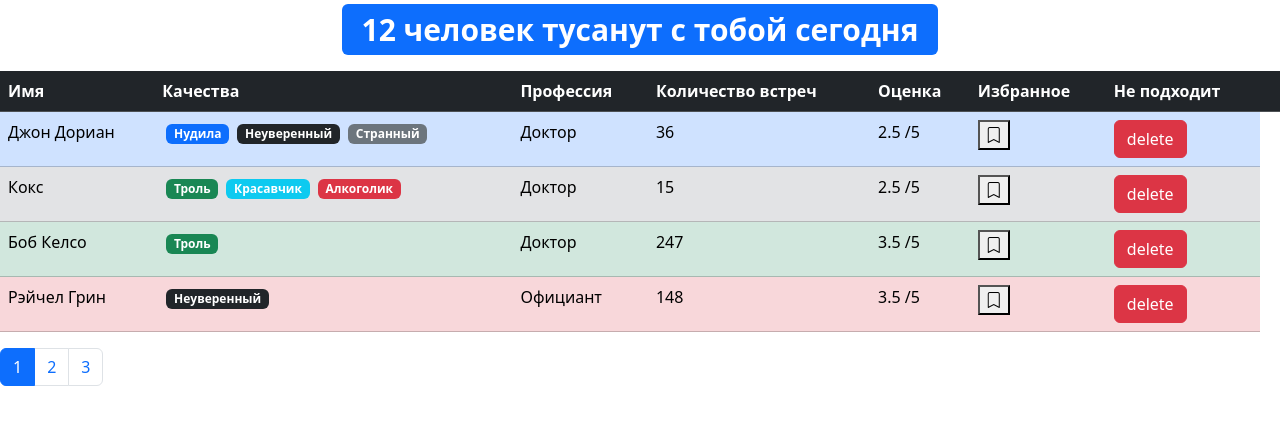
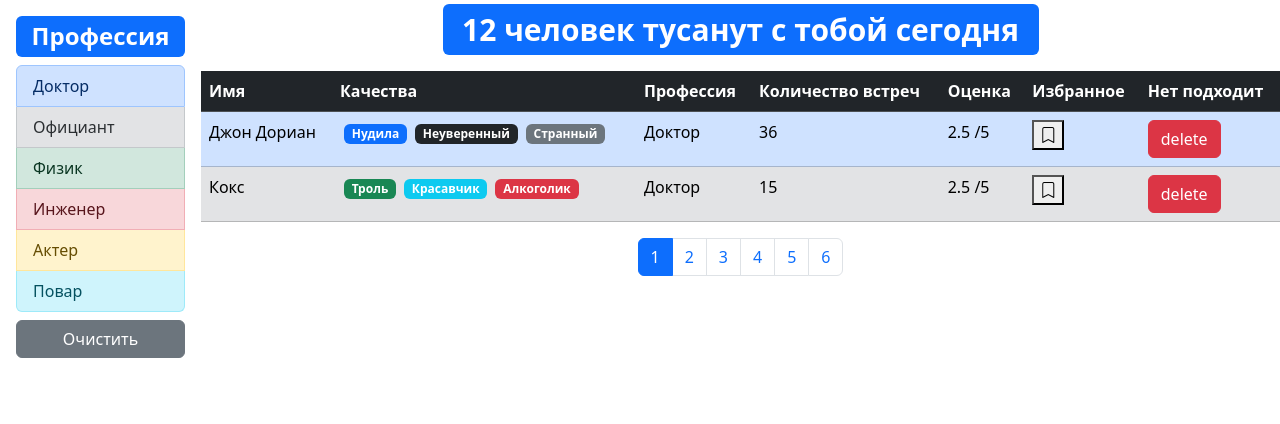
Before and after one commit to andrevyakin/001-react-fast-company, a React (Create React App) app: page / in a window 1280 px wide. Shown: the top 424 px of the page. Built offline with nearby package versions, Linux system fonts and the light colour scheme.

Commit message:
Filtering

```diff
--- a/package.json
+++ b/package.json
@@ -18,7 +18,8 @@
         "start": "react-scripts start",
         "build": "react-scripts build",
         "test": "react-scripts test",
-        "eject": "react-scripts eject"
+        "eject": "react-scripts eject",
+        "format": "npx prettier --write ."
     },
     "eslintConfig": {
         "extends": [
--- a/public/index.html
+++ b/public/index.html
@@ -1,21 +1,24 @@
 <!DOCTYPE html>
 <html lang="en">
     <head>
-    <meta charset="utf-8"/>
-    <link rel="icon" href="%PUBLIC_URL%/favicon.ico"/>
-    <link rel="stylesheet" href="https://cdn.jsdelivr.net/npm/bootstrap-icons@1.5.0/font/bootstrap-icons.css">
-    <meta name="viewport" content="width=device-width, initial-scale=1"/>
-    <meta name="theme-color" content="#000000"/>
+        <meta charset="utf-8" />
+        <link rel="icon" href="%PUBLIC_URL%/favicon.ico" />
+        <link
+            rel="stylesheet"
+            href="https://cdn.jsdelivr.net/npm/bootstrap-icons@1.5.0/font/bootstrap-icons.css"
+        />
+        <meta name="viewport" content="width=device-width, initial-scale=1" />
+        <meta name="theme-color" content="#000000" />
         <meta
             name="description"
             content="Web site created using create-react-app"
         />
-    <link rel="apple-touch-icon" href="%PUBLIC_URL%/logo192.png"/>
+        <link rel="apple-touch-icon" href="%PUBLIC_URL%/logo192.png" />
         <!--
   manifest.json provides metadata used when your web app is installed on a
   user's mobile device or desktop. See https://developers.google.com/web/fundamentals/web-app-manifest/
 -->
-    <link rel="manifest" href="%PUBLIC_URL%/manifest.json"/>
+        <link rel="manifest" href="%PUBLIC_URL%/manifest.json" />
         <!--
   Notice the use of %PUBLIC_URL% in the tags above.
   It will be replaced with the URL of the `public` folder during the build.
@@ -39,5 +42,6 @@ The build step will place the bundled scripts into the <body> tag.
 
 To begin the development, run `npm start` or `yarn start`.
 To create a production bundle, use `npm run build` or `yarn build`.
---></body>
+-->
+    </body>
 </html>
--- a/src/app/App.js
+++ b/src/app/App.js
@@ -1,10 +1,12 @@
-import React, { useState } from 'react';
+import React, { useState, useEffect } from 'react';
 import Users from './components/users';
-import SearchStatus from './components/searchStatus';
 import api from './api';
 
 function App() {
-    const [users, setUsers] = useState(api.users.fetchAll());
+    const [users, setUsers] = useState();
+    useEffect(() => {
+        api.users.fetchAll().then((data) => setUsers(data));
+    }, []);
     const handleBookMark = (id) => {
         setUsers(
             users.map((user) => {
@@ -18,14 +20,15 @@ function App() {
     const handleDelete = (userId) =>
         setUsers(users.filter((user) => user._id !== userId));
     return (
-        <>
-            <SearchStatus length={users.length} />
-            <Users
-                users={users}
-                onBookMark={handleBookMark}
-                onDelete={handleDelete}
-            />
-        </>
+        <div>
+            {users && (
+                <Users
+                    onDelete={handleDelete}
+                    onBookMark={handleBookMark}
+                    users={users}
+                />
+            )}
+        </div>
     );
 }
 
--- /dev/null
+++ b/src/app/api/fake.api/professions.api.js
@@ -0,0 +1,26 @@
+export const professionsObject = {
+    doctor: { _id: '67rdca3eeb7f6fgeed471818', name: 'Доктор' },
+    waiter: { _id: '67rdca3eeb7f6fgeed471820', name: 'Официант' },
+    physics: { _id: '67rdca3eeb7f6fgeed471814', name: 'Физик' },
+    engineer: { _id: '67rdca3eeb7f6fgeed471822', name: 'Инженер' },
+    actor: { _id: '67rdca3eeb7f6fgeed471824', name: 'Актер' },
+    cook: { _id: '67rdca3eeb7f6fgeed471829', name: 'Повар' }
+};
+export const professions = [
+    { _id: '67rdca3eeb7f6fgeed471818', name: 'Доктор' },
+    { _id: '67rdca3eeb7f6fgeed471820', name: 'Официант' },
+    { _id: '67rdca3eeb7f6fgeed471814', name: 'Физик' },
+    { _id: '67rdca3eeb7f6fgeed471822', name: 'Инженер' },
+    { _id: '67rdca3eeb7f6fgeed471824', name: 'Актер' },
+    { _id: '67rdca3eeb7f6fgeed471829', name: 'Повар' }
+];
+const fetchAll = () =>
+    new Promise((resolve) => {
+        window.setTimeout(function () {
+            resolve(professions);
+        }, 2000);
+    });
+
+export default {
+    fetchAll
+};
--- a/src/app/api/fake.api/user.api.js
+++ b/src/app/api/fake.api/user.api.js
@@ -1,11 +1,4 @@
-const professions = {
-    doctor: { _id: '67rdca3eeb7f6fgeed471818', name: 'Доктор' },
-    waiter: { _id: '67rdca3eeb7f6fgeed471820', name: 'Официант' },
-    physics: { _id: '67rdca3eeb7f6fgeed471814', name: 'Физик' },
-    engineer: { _id: '67rdca3eeb7f6fgeed471822', name: 'Инженер' },
-    actor: { _id: '67rdca3eeb7f6fgeed471824', name: 'Актер' },
-    cook: { _id: '67rdca3eeb7f6fgeed471829', name: 'Повар' }
-};
+import { professionsObject as professions } from './professions.api';
 const qualities = {
     tedious: {
         _id: '67rdca3eeb7f6fgeed471198',
@@ -149,6 +142,14 @@ const users = [
         bookmark: false
     }
 ];
-export function fetchAll() {
-    return users;
-}
+
+const fetchAll = () =>
+    new Promise((resolve) => {
+        window.setTimeout(function () {
+            resolve(users);
+        }, 2000);
+    });
+
+export default {
+    fetchAll
+};
--- a/src/app/api/index.js
+++ b/src/app/api/index.js
@@ -1,5 +1,7 @@
-import * as users from './fake.api/user.api';
+import users from './fake.api/user.api';
+import professions from './fake.api/professions.api';
 const API = {
-    users
+    users,
+    professions
 };
 export default API;
--- /dev/null
+++ b/src/app/components/gpoupList.jsx
@@ -0,0 +1,43 @@
+import React from 'react';
+import PropTypes from 'prop-types';
+import { rowColor } from '../utils/rowColor';
+import { convertToArray } from '../utils/convertToArray';
+
+const GroupList = ({ items, valueProperty, contentProperty, onItemSelect }) => {
+    return (
+        <>
+            <h2 className={'d-flex justify-content-center mb-lg-2'}>
+                <span className={'badge bg-primary'}>Профессия</span>
+            </h2>
+            <div className="list-group">
+                {convertToArray(items).map((item, index) => (
+                    <a
+                        href="#"
+                        key={item[valueProperty]}
+                        className={
+                            'list-group-item list-group-item-action list-group-item-' +
+                            rowColor(index)
+                        }
+                        onClick={() => onItemSelect(item)}
+                        role="button"
+                    >
+                        {item[contentProperty]}
+                    </a>
+                ))}
+            </div>
+        </>
+    );
+};
+GroupList.defaultProps = {
+    valueProperty: '_id',
+    contentProperty: 'name'
+};
+GroupList.propTypes = {
+    items: PropTypes.oneOfType([PropTypes.object, PropTypes.array]),
+    valueProperty: PropTypes.string.isRequired,
+    contentProperty: PropTypes.string.isRequired,
+    onItemSelect: PropTypes.func,
+    selectedItem: PropTypes.object
+};
+
+export default GroupList;
--- a/src/app/components/users.jsx
+++ b/src/app/components/users.jsx
@@ -1,24 +1,71 @@
-import React, { useState } from 'react';
+import React, { useState, useEffect } from 'react';
 import User from './user';
 import Pagination from './pagination';
 import { paginate } from '../utils/paginate';
 import { rowColor } from '../utils/rowColor';
 import PropTypes from 'prop-types';
+import api from '../api';
+import GroupList from './gpoupList';
+import SearchStatus from './searchStatus';
 
-const Users = ({ users, ...rest }) => {
-    const count = users.length;
-    const pageSize = 4;
+const Users = ({ users: allUsers, ...rest }) => {
     const [currentPage, setCurrentPage] = useState(1);
+    const [professions, setProfessions] = useState();
+    const [selectedProf, setSelectedProf] = useState();
+    const pageSize = 2;
+    useEffect(() => {
+        api.professions.fetchAll().then((data) => setProfessions(data));
+    }, []);
+    useEffect(() => {
+        setCurrentPage(1);
+    }, [selectedProf]);
+    const handleProfessionsSelect = (item) => {
+        setSelectedProf(item);
+    };
+    const filteredUsers = selectedProf
+        ? allUsers.filter(
+              user => JSON.stringify(user.profession) === JSON.stringify(selectedProf)
+          )
+        : allUsers;
+    const count = filteredUsers.length;
+
     const handlePageChange = (pageIndex) => {
         setCurrentPage(pageIndex);
     };
-
-    const userCrop = paginate(users, currentPage, pageSize);
-
+    // Если перейти на последнюю страницу и удалить на ней все элементы,
+    // то будет отображаться таблица без элементов.
+    // Эта функция переключает отображенние на последнбюю страницу с элементами,
+    // после удаления всех элементов последней страницы
+    useEffect(() => {
+        if (Math.ceil(count / pageSize) < currentPage) {
+            setCurrentPage(currentPage - 1);
+        }
+    }, [currentPage, count]);
+    const userCrop = paginate(filteredUsers, currentPage, pageSize);
+    const clearFilter = () => {
+        setSelectedProf();
+    };
     return !count
-        ? (<></>)
+        ? <SearchStatus length={count} />
         : (
-            <>
+        <div className="d-flex">
+            {professions && (
+                <div className="d-flex flex-column flex-shrink-0 p-3">
+                    <GroupList
+                        selectedItem={selectedProf}
+                        items={professions}
+                        onItemSelect={handleProfessionsSelect}
+                    />
+                    <button
+                        className="btn btn-secondary mt-2"
+                        onClick={clearFilter}
+                    >
+                        Очистить
+                    </button>
+                </div>
+            )}
+            <div className="flex-fill">
+                <SearchStatus length={count} />
                 <table className="table">
                     <thead>
                         <tr className="table-dark">
@@ -28,8 +75,7 @@ const Users = ({ users, ...rest }) => {
                             <th scope="col">Количество встреч</th>
                             <th scope="col">Оценка</th>
                             <th scope="col">Избранное</th>
-                            <th scope="col">Не подходит</th>
-                            <th/>
+                            <th scope="col">Нет подходит</th>
                         </tr>
                     </thead>
                     <tbody>
@@ -43,13 +89,16 @@ const Users = ({ users, ...rest }) => {
                         ))}
                     </tbody>
                 </table>
+                <div className="d-flex justify-content-center">
                     <Pagination
                         itemCount={count}
                         pageSize={pageSize}
                         currentPage={currentPage}
                         onPageChange={handlePageChange}
                     />
-            </>
+                </div>
+            </div>
+        </div>
     );
 };
 Users.propTypes = {
--- /dev/null
+++ b/src/app/utils/convertToArray.js
@@ -0,0 +1,5 @@
+export function convertToArray(objOrArr) {
+    return Array.isArray(objOrArr)
+        ? objOrArr
+        : Object.values(objOrArr);
+}
```
Lines whose indentation alone changed are shown as unchanged.
